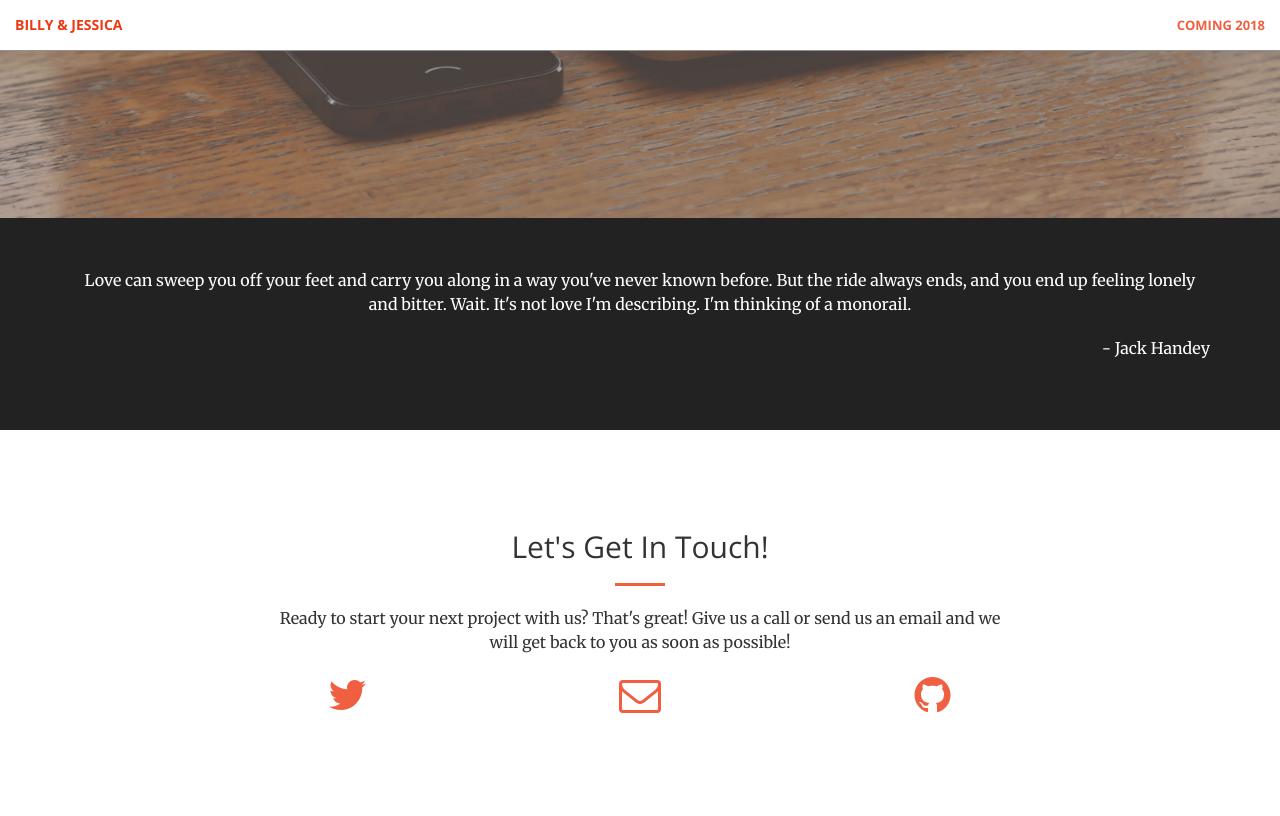
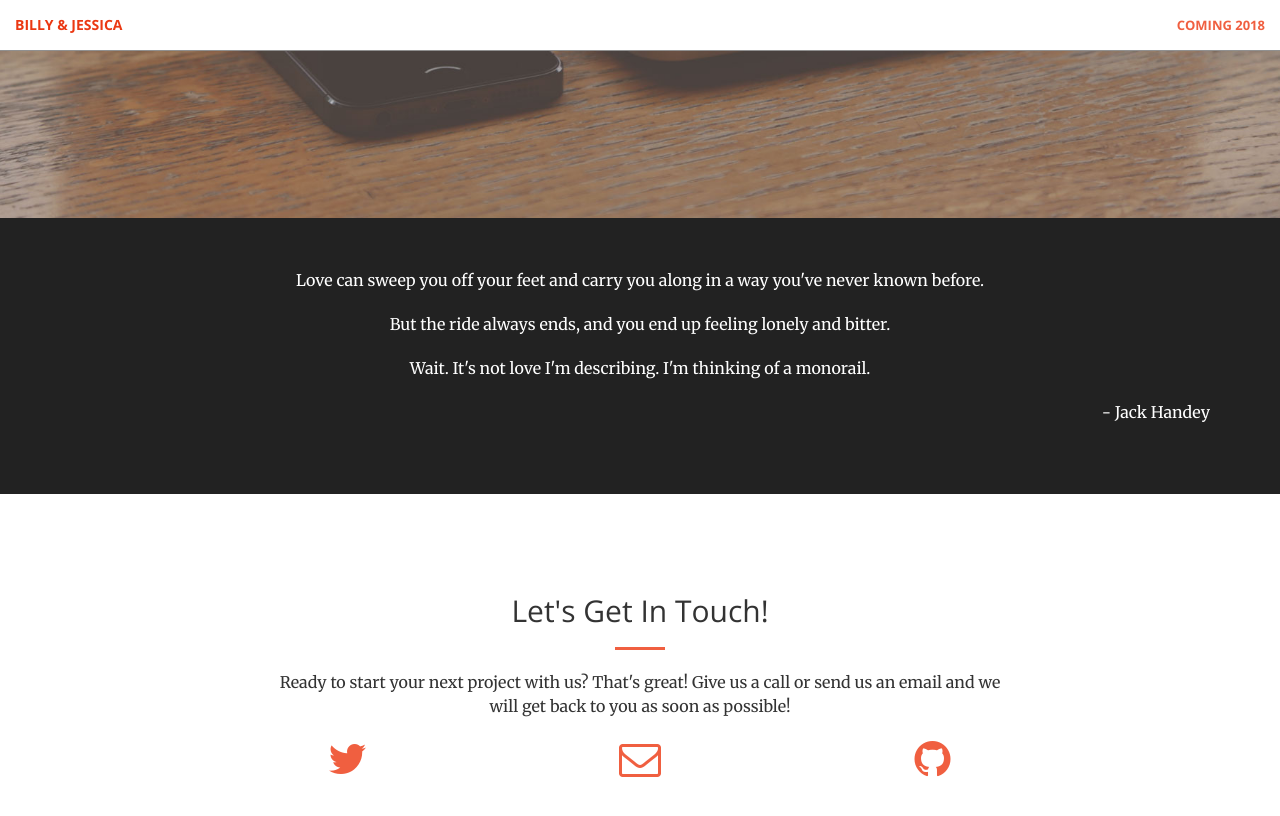
Before and after one commit to notbleh/wed-website, a Jekyll site: the page built from index.html, in a window 1280 px wide and 900 px high, scrolled down 682 px. Shown: the top 816 px of the window. Built offline with Jekyll 4.4.1, drawn with Linux system fonts in a browser that asks for light colours.

```diff
--- a/_includes/aside.html
+++ b/_includes/aside.html
@@ -1,7 +1,9 @@
   <aside class="bg-dark">
       <div class="container text-center">
           <div class="call-to-action">
-              <p>Love can sweep you off your feet and carry you along in a way you've never known before. But the ride always ends, and you end up feeling lonely and bitter. Wait. It's not love I'm describing. I'm thinking of a monorail.</p>
+            <p>Love can sweep you off your feet and carry you along in a way you've never known before. </p>
+            <p>But the ride always ends, and you end up feeling lonely and bitter.</p>
+            <p>Wait. It's not love I'm describing. I'm thinking of a monorail.</p>
             <p align=right>- Jack Handey</p>
           </div>
       </div>
```
